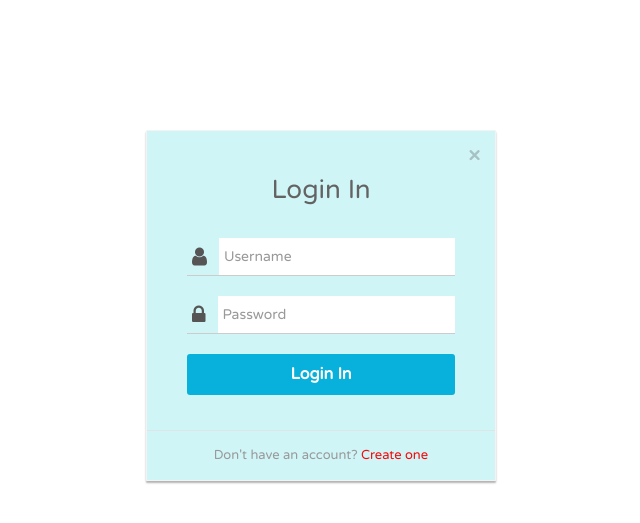
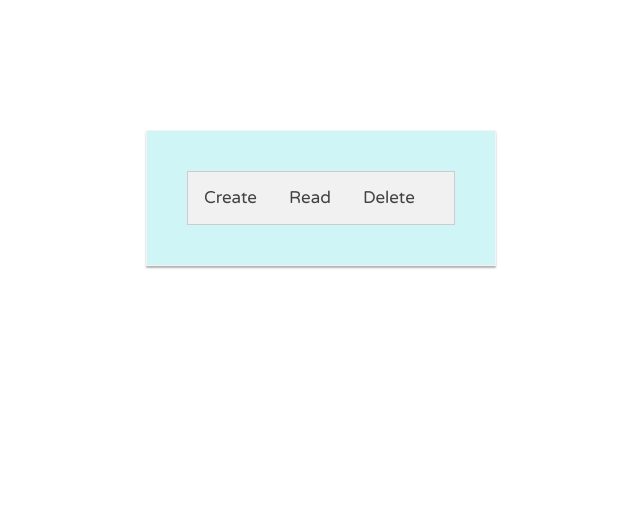
Before and after one commit to charlescsr/crd_datastore, a Flask app: page / in a window 1280 px wide. Shown: the top 523 px of the page, without its empty margins (319-959 px from the left). Run offline with Flask 2, Linux system fonts and the light colour scheme; some libraries are stand-ins or nearby versions.

Commit message:
Added create process

```diff
--- a/app.py
+++ b/app.py
@@ -1,4 +1,6 @@
 from flask import Flask,render_template,request,redirect,url_for,session
+from werkzeug.utils import secure_filename
+import json
 from flask_pymongo import pymongo
 from cryptography.fernet import Fernet
 
@@ -12,52 +14,13 @@ CONNECTION_STRING = "mongodb+srv://charles:0QyVtWs73CMc6DHe@flask-mongo.qfh5r.mo
 client = pymongo.MongoClient(CONNECTION_STRING)
 
 user_db = client['test_crd']['users']
+db = client['test_crd']['crd']
 
 @app.route("/", methods = ["POST", "GET"])
 def log():
-    return render_template("login.html")
+    return render_template("success.html")
 
-@app.route("/signup", methods = ["POST", "GET"])
-def signup():
-    return render_template("register.html")
-
-@app.route("/register", methods = ["POST","GET"])
-def reg():
-  message = ''
-
-  if request.method == 'POST':
-
-    userid = request.form['id']
-    email = request.form['mail']
-    password = request.form['pwd']
-    r_password = request.form['repwd']
-
-    em = str(email).lower()
-    ur = str(userid).lower()
-    obj = password.encode()
-
-    instance = salt.encode()
-    crypter = Fernet(instance)
-    bush = crypter.encrypt(obj)
-    k = str(bush, 'utf8')
-
-    users = user_db.find({})
-
-    for x in users:
-        usr = x['username']
-
-        if usr == ur:
-            message = "Username already exists"
-            return render_template("register.html", msg = message)
-
-        if password != r_password:
-            message = "Password doesn't match"
-            return render_template("register.html", msg = message)
-
-    user_db.insert_one({"username" : ur, "email" : em, "password" : k, "salt" : salt}) #Indent issue here. Now ok when bringing it backward
-
-    return render_template("login.html")
-
+'''
 @app.route("/allow", methods = ["POST", "GET"])
 def allow():
     message=''
@@ -89,8 +52,25 @@ def allow():
             else:
                 message="Invalid Password"
                 return render_template("login.html",msg=message)
+'''
+@app.route("/create", methods = ["POST", "GET"])
+def create():
+    k = request.form['key']
+    value = request.files['value']
+    if value.filename.split('.')[1] == 'json':
+        value.save(secure_filename(value.filename))
+        f = open(value.filename,)
+        data = json.load(f)
+        fin_value = {"key": k, "value": data}
+        db.insert_one(fin_value)
 
+        return render_template("success.html", msg="Key created")
 
+    return render_template("success.html", msg="Wrong file given")
+
+@app.route("/read", methods=["GET", "POST"])
+def read():
+    pass
 
 if __name__ == "__main__":
     app.run(debug=True)
--- a/templates/success.html
+++ b/templates/success.html
@@ -59,6 +59,41 @@
 		display: inline-block;
 		margin: 100px auto;
 	}
+	.tab {
+	overflow: hidden;
+	border: 1px solid #ccc;
+	background-color: #f1f1f1;
+	}
+
+	/* Style the buttons inside the tab */
+	.tab button {
+	background-color: inherit;
+	float: left;
+	border: none;
+	outline: none;
+	cursor: pointer;
+	padding: 14px 16px;
+	transition: 0.3s;
+	font-size: 17px;
+	}
+
+	/* Change background color of buttons on hover */
+	.tab button:hover {
+	background-color: #ddd;
+	}
+
+	/* Create an active/current tablink class */
+	.tab button.active {
+	background-color: #ccc;
+	}
+
+	/* Style the tab content */
+	.tabcontent {
+	display: none;
+	padding: 6px 12px;
+	border: 1px solid #ccc;
+	border-top: none;
+	}
 </style>
 </head>
 <body>
@@ -68,10 +103,99 @@
 		<div class="modal-content">
 
 			<div class="modal-body">
-					<div class="form-group">
-						<h2>Logged in Successful</h2>
-					</div>
+				<div class="tab">
+					<button class="tablinks" onclick="openCity(event, 'Create')">Create</button>
+					<button class="tablinks" onclick="openCity(event, 'Read')">Read</button>
+					<button class="tablinks" onclick="openCity(event, 'Delete')">Delete</button>
+				  </div>
+
+				  <div id="Create" class="tabcontent">
+					<form action="/create" method="post" enctype="multipart/form-data">
+						{% if msg %}
+						<span class="s"><p>{{ msg }}</p></span>
+						{% endif %}
+						<div class="form-group">
+							<div class="input-group">
+								<span class="input-group-addon"><i class="fa fa-key"></i></span>
+								<input type="text" class="form-control" name="key" placeholder="Key" maxlength="32"  required="required">
+							</div>
+						</div>
+						<div class="form-group">
+							<div class="input-group">
+								<span class="s"><p>Value(JSON)</p></span>
+								<span class="input-group-addon"><i class="fa fa-code"></i></span>
+								<input id="jsfile" type="file" class="form-control" name="value" placeholder="Value(In JSON Max 16KB)" required="required">
+							</div>
+						</div>
+						<div class="form-group">
+							<div class="input-group">
+								<span class="input-group-addon"><i class="fa fa-times"></i></span>
+								<input id="ttl" type="number" class="form-control" name="ttl" placeholder="Time To Live(0 to skip)" required="required">
+							</div>
+						</div>
+						<div class="form-group">
+							<button type="submit" class="btn btn-primary btn-block btn-lg" >Create</button>
+						</div>
+					</form>
+				  </div>
+
+				  <div id="Read" class="tabcontent">
+					<form action="/read" method="post">
+						{% if msg %}
+						<span class="s"><p>{{ msg }}</p></span>
+						{% endif %}
+						<div class="form-group">
+							<div class="input-group">
+								<span class="input-group-addon"><i class="fa fa-key"></i></span>
+								<input type="text" class="form-control" name="id" placeholder="Key" maxlength="32"  required="required">
+							</div>
+						</div>
+						<div class="form-group">
+							<div class="input-group">
+								<span class="s"><p>Value(JSON)</p></span>
+								<span class="input-group-addon"><i class="fa fa-code"></i></span>
+								<input id="jsfile" type="file" class="form-control" name="value" placeholder="Value(In JSON Max 16KB)" required="required">
+							</div>
+						</div>
+						<div class="form-group">
+							<div class="input-group">
+								<span class="input-group-addon"><i class="fa fa-times"></i></span>
+								<input id="ttl" type="number" class="form-control" name="ttl" placeholder="Time To Live(0 to skip)" required="required">
+							</div>
+						</div>
+						<div class="form-group">
+							<button type="submit" class="btn btn-primary btn-block btn-lg" >Create</button>
+						</div>
+					</form>
+				  </div>
+
+				  <div id="Delete" class="tabcontent">
+					<h3>Tokyo</h3>
+					<p>Tokyo is the capital of Japan.</p>
+				  </div>
 			</div>
+			<script>
+				function openCity(evt, cityName) {
+				  var i, tabcontent, tablinks;
+				  tabcontent = document.getElementsByClassName("tabcontent");
+				  for (i = 0; i < tabcontent.length; i++) {
+					tabcontent[i].style.display = "none";
+				  }
+				  tablinks = document.getElementsByClassName("tablinks");
+				  for (i = 0; i < tablinks.length; i++) {
+					tablinks[i].className = tablinks[i].className.replace(" active", "");
+				  }
+				  document.getElementById(cityName).style.display = "block";
+				  evt.currentTarget.className += " active";
+				}
+			</script>
+			<script>
+			$('#jsfile').bind('change', function() {
+				if(this.files[0].size > 16000){
+					alert("File size exceeds 16KB")
+				}
+			  });
+			</script>
 		</div>
 </div>   </div></div>
 </body>
```
